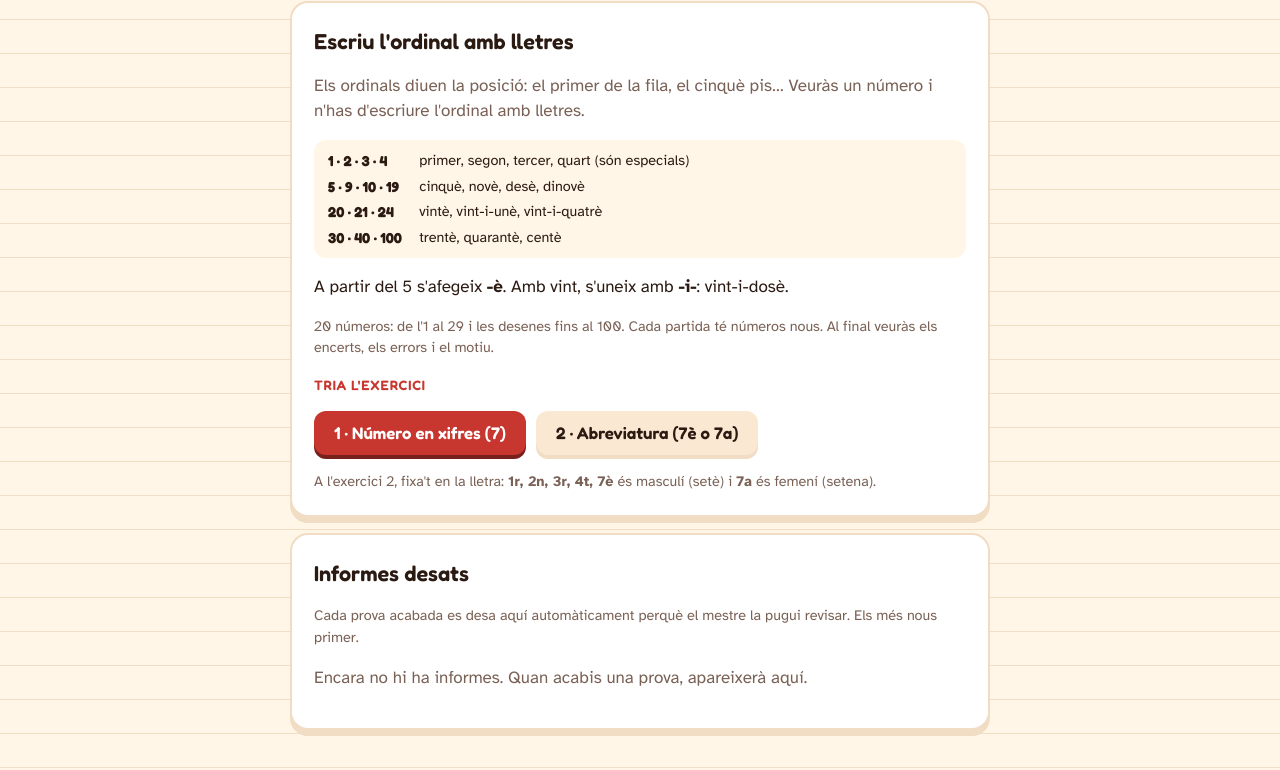
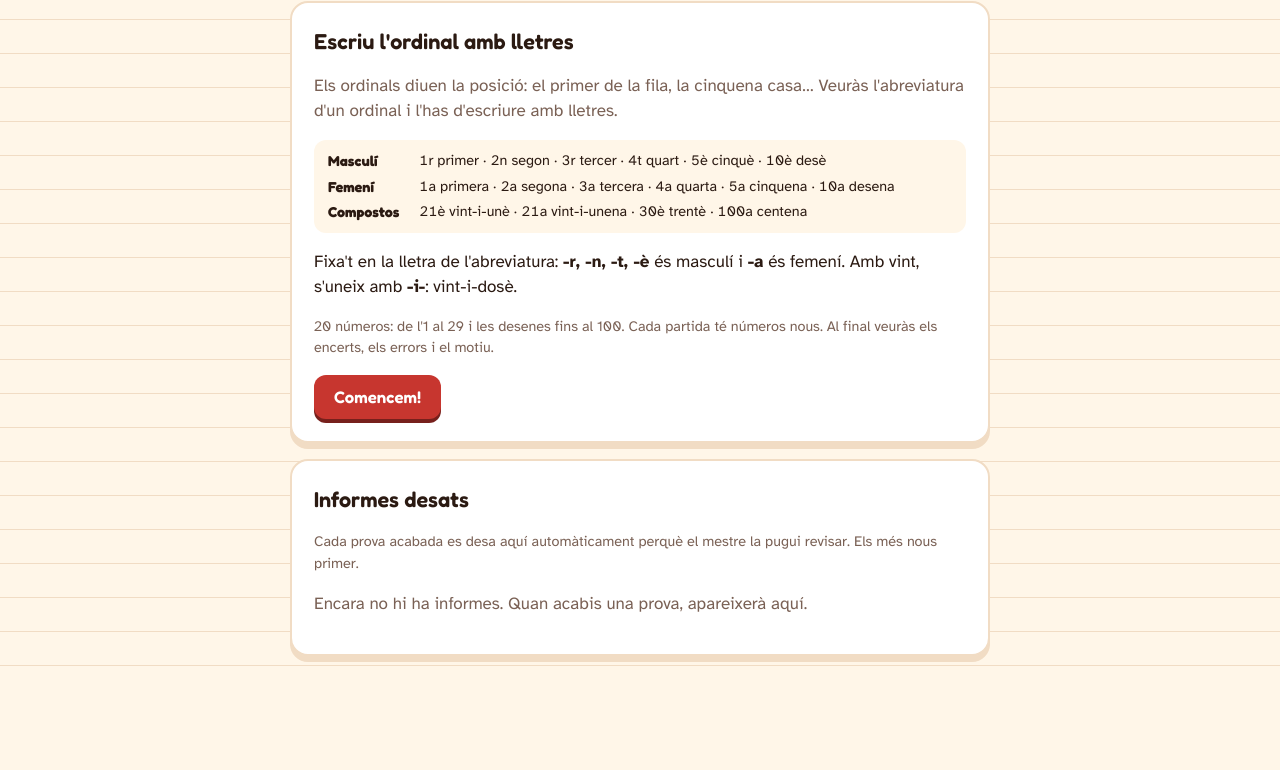
Before and after one commit to smondelof/jocs_estudi, a plain HTML site: page catala/ordinals.html in a window 1280 px wide. Shown: the part 117-887 px from the top of the page. After the commit the page ends 813 px from the top, so only its background shows below. Drawn offline with Linux system fonts and the light colour scheme.

Commit message:
Ordinals: només l'exercici amb abreviatura (masculí i femení)
Co-Authored-By: Claude Opus 5.5 <noreply@anthropic.com>
Claude-Session: https://claude.ai/code/session_015sCeA5nwjn6iqduX1Vd7T1

```diff
--- a/catala/ordinals.html
+++ b/catala/ordinals.html
@@ -103,21 +103,15 @@ details.rep summary{cursor:pointer;font-family:var(--display);font-weight:600;ma
 
   <section class="card" id="start">
     <h2>Escriu l'ordinal amb lletres</h2>
-    <p class="muted" style="margin:0">Els ordinals diuen la posició: el primer de la fila, el cinquè pis… Veuràs un número i n'has d'escriure l'ordinal amb lletres.</p>
+    <p class="muted" style="margin:0">Els ordinals diuen la posició: el primer de la fila, la cinquena casa… Veuràs l'abreviatura d'un ordinal i l'has d'escriure amb lletres.</p>
     <div class="examples small">
-      <div><b>1 · 2 · 3 · 4</b> primer, segon, tercer, quart (són especials)</div>
-      <div><b>5 · 9 · 10 · 19</b> cinquè, novè, desè, dinovè</div>
-      <div><b>20 · 21 · 24</b> vintè, vint-i-unè, vint-i-quatrè</div>
-      <div><b>30 · 40 · 100</b> trentè, quarantè, centè</div>
+      <div><b>Masculí</b> 1r primer · 2n segon · 3r tercer · 4t quart · 5è cinquè · 10è desè</div>
+      <div><b>Femení</b> 1a primera · 2a segona · 3a tercera · 4a quarta · 5a cinquena · 10a desena</div>
+      <div><b>Compostos</b> 21è vint-i-unè · 21a vint-i-unena · 30è trentè · 100a centena</div>
     </div>
-    <p style="margin:0">A partir del 5 s'afegeix <b>-è</b>. Amb vint, s'uneix amb <b>-i-</b>: vint-i-dosè.</p>
+    <p style="margin:0">Fixa't en la lletra de l'abreviatura: <b>-r, -n, -t, -è</b> és masculí i <b>-a</b> és femení. Amb vint, s'uneix amb <b>-i-</b>: vint-i-dosè.</p>
     <p class="muted small" style="margin:0">20 números: de l'1 al 29 i les desenes fins al 100. Cada partida té números nous. Al final veuràs els encerts, els errors i el motiu.</p>
-    <div class="tag">Tria l'exercici</div>
-    <div class="row">
-      <button type="button" data-omode="num">1 · Número en xifres (7)</button>
-      <button type="button" class="ghost" data-omode="abbr">2 · Abreviatura (7è o 7a)</button>
-    </div>
-    <p class="small muted" style="margin:0">A l'exercici 2, fixa't en la lletra: <b>1r, 2n, 3r, 4t, 7è</b> és masculí (setè) i <b>7a</b> és femení (setena).</p>
+    <div class="row"><button type="button" data-omode="abbr">Comencem!</button></div>
   </section>
 
   <section class="card" id="quiz" hidden>
@@ -379,7 +373,7 @@ function beep(ok){ if(!sound) return; try{ actx=actx||new (window.AudioContext||
 
 // ---------- game ----------
 let round=[], idx=0, results=[], streak=0, answered=false, usedHelp=false;
-let omode="num";
+let omode="abbr";
 document.querySelectorAll("[data-omode]").forEach(b=>b.onclick=()=>{ omode=b.dataset.omode; startRound(); });
 $("againBtn").onclick=startRound;
 $("homeBtn").onclick=()=>{ $("results").hidden=true; $("start").hidden=false; $("reports").hidden=false; };
@@ -453,7 +447,7 @@ function buildReport(){
   const ok=results.filter(r=>r.ok).length, n=results.length, pct=Math.round(ok/n*100), title="ELS ORDINALS - INFORME";
   const L=[title,"=".repeat(title.length),"Data: "+new Date().toLocaleString("ca-ES"),"",
     `Resultat: ${ok} de ${n} encerts (${pct}%)`,`Nota: ${(ok/n*10).toFixed(1).replace(".",",")} / 10`,
-    `Encerts: ${ok} · Errors: ${n-ok}`,`Valoració: ${$("resTitle").textContent}`,`Exercici: ${omode==="abbr"?"2 · Abreviatura (masculí i femení)":"1 · Número en xifres"}`,
+    `Encerts: ${ok} · Errors: ${n-ok}`,`Valoració: ${$("resTitle").textContent}`,
     `Ajuda utilitzada en ${results.filter(r=>r.help).length} números`,"","ENCERTS PER TIPUS","-----------------"];
   GROUPS.forEach(g=>{ const r=results.filter(x=>x.d===g.d); if(r.length) L.push(`${g.name}: ${r.filter(x=>x.ok).length} de ${r.length}`); });
   if(omode==="abbr") ["m","f"].forEach(g=>{ const r=results.filter(x=>x.g===g); if(r.length) L.push(`${g==="f"?"Femenins":"Masculins"}: ${r.filter(x=>x.ok).length} de ${r.length}`); });
```
Also changed, not shown: index.html (+1 -1 lines).
